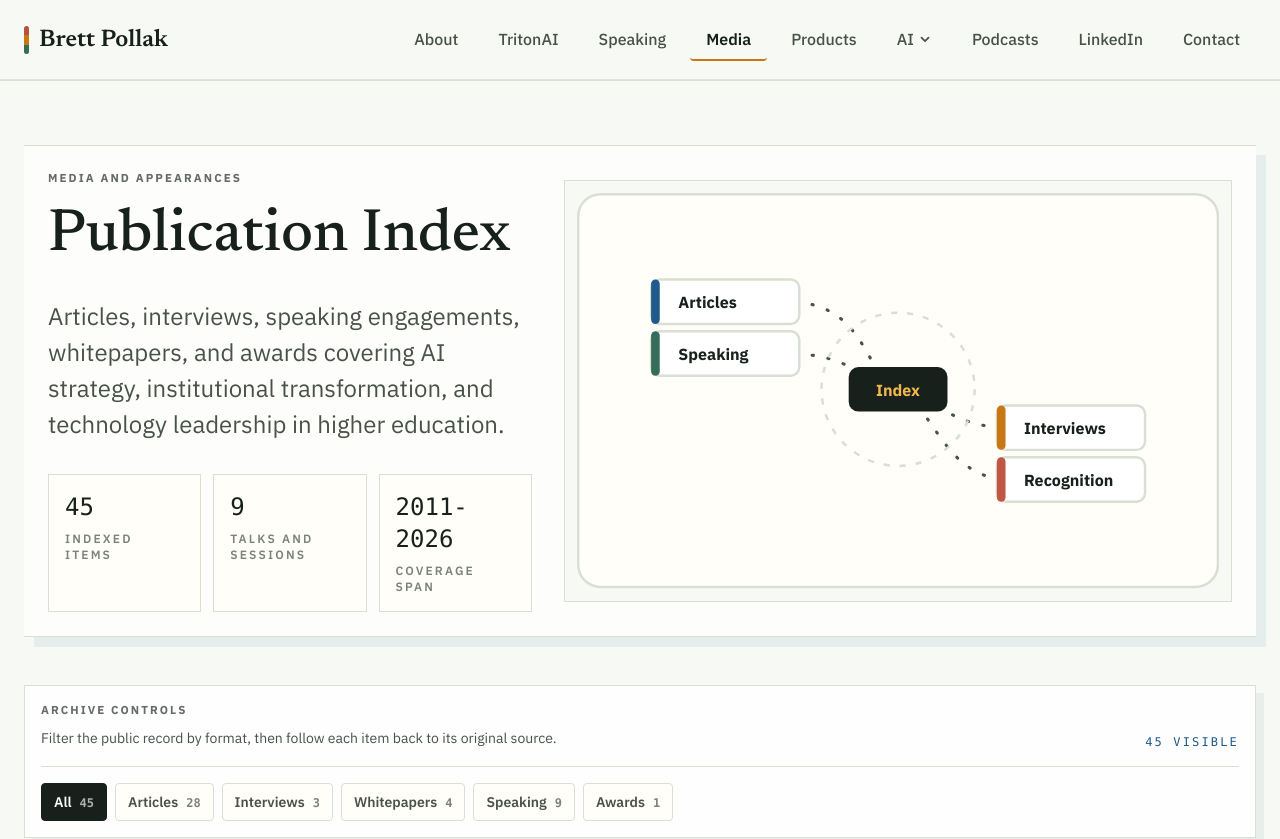
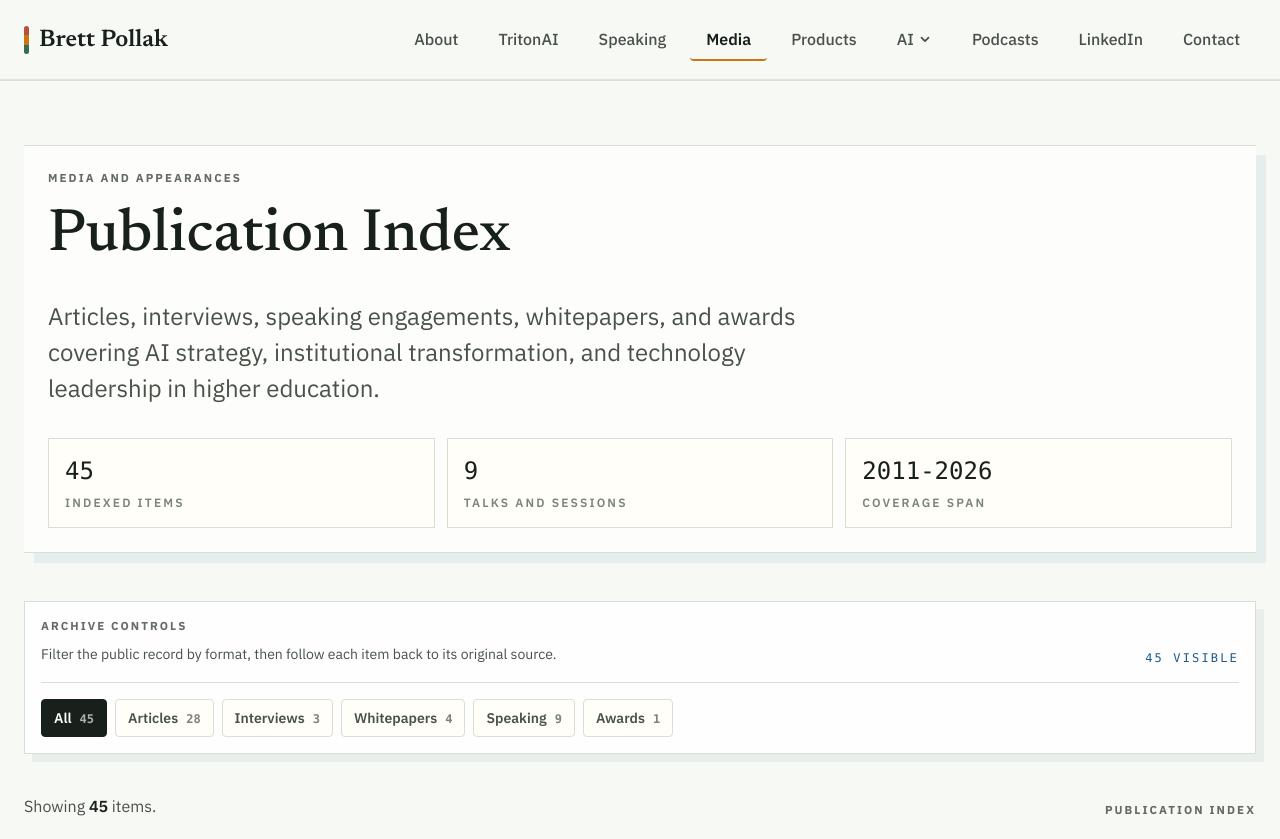
Before and after one commit to bpollak/brettpollak-website, a Next.js app: page /media in a window 1280 px wide. Shown: the top 839 px of the page. Built offline with nearby package versions, Linux system fonts and the light colour scheme.

Commit message:
Remove media page index graphic

```diff
--- a/app/media/page.tsx
+++ b/app/media/page.tsx
@@ -42,61 +42,6 @@ export const metadata: Metadata = {
     images: ["/brett-pollak-headshot-sit-center.png"],
   },
 };
-
-function MediaSignalMark() {
-  return (
-    <svg
-      role="img"
-      aria-labelledby="media-signal-title media-signal-desc"
-      viewBox="0 0 520 320"
-      className="h-auto w-full"
-      fill="none"
-    >
-      <title id="media-signal-title">Media signal archive</title>
-      <desc id="media-signal-desc">
-        A stylized archive showing public writing, speaking, interviews, whitepapers, and recognition.
-      </desc>
-      <rect x="1" y="1" width="518" height="318" rx="18" fill="#fffef9" stroke="#d9dfd3" strokeWidth="2" />
-      {/* dotted connectors route to the core chip edges without crossing labels */}
-      {[
-        'M170 88 C236 88 232 150 256 150',
-        'M170 130 C226 130 232 156 256 156',
-        'M350 190 C300 190 288 162 264 162',
-        'M350 232 C296 232 288 168 264 168',
-      ].map((d) => (
-        <path
-          key={d}
-          className="flow-path"
-          d={d}
-          stroke="#485248"
-          strokeWidth="2.5"
-          strokeLinecap="round"
-          strokeLinejoin="round"
-        />
-      ))}
-      {[
-        { x: 60, y: 70, color: '#1f5a8a', label: 'Articles' },
-        { x: 60, y: 112, color: '#366c5a', label: 'Speaking' },
-        { x: 340, y: 172, color: '#c97712', label: 'Interviews' },
-        { x: 340, y: 214, color: '#c05643', label: 'Recognition' },
-      ].map((item) => (
-        <g key={item.label}>
-          <rect x={item.x} y={item.y} width="120" height="36" rx="7" fill="white" stroke="#d9dfd3" strokeWidth="2" />
-          <rect x={item.x} y={item.y} width="7" height="36" rx="3.5" fill={item.color} />
-          <text x={item.x + 22} y={item.y + 23} fill="#17201b" fontSize="13" fontWeight="700">
-            {item.label}
-          </text>
-        </g>
-      ))}
-      {/* opaque core chip, drawn last so no connector crosses its text */}
-      <circle cx="260" cy="159" r="62" stroke="#d9dfd3" strokeWidth="2" strokeDasharray="5 8" />
-      <rect x="220" y="141" width="80" height="36" rx="8" fill="#17201b" />
-      <text x="260" y="164" fill="#f2b84b" fontSize="13" fontWeight="700" textAnchor="middle">
-        Index
-      </text>
-    </svg>
-  );
-}
 
 export default function Media() {
   // Sort by date (most recent first) for schema
@@ -164,7 +109,7 @@ export default function Media() {
         dangerouslySetInnerHTML={{ __html: JSON.stringify(breadcrumbSchema) }}
       />
       <div className="max-w-7xl mx-auto px-6 py-16">
-        <div className="mb-12 grid gap-8 border-y border-[#d9dfd3] bg-white/75 p-6 shadow-[10px_10px_0_rgba(31,90,138,0.08)] lg:grid-cols-[0.84fr_1.16fr] lg:items-center">
+        <div className="mb-12 border-y border-[#d9dfd3] bg-white/75 p-6 shadow-[10px_10px_0_rgba(31,90,138,0.08)]">
           <div className="space-y-8">
             <div>
               <p className="rule-label mb-5">Media and appearances</p>
@@ -186,9 +131,6 @@ export default function Media() {
               ))}
             </div>
           </div>
-          <div className="border border-[#d9dfd3] bg-[#f7f9f5] p-3">
-            <MediaSignalMark />
-          </div>
         </div>
 
         <MediaContent />
```
